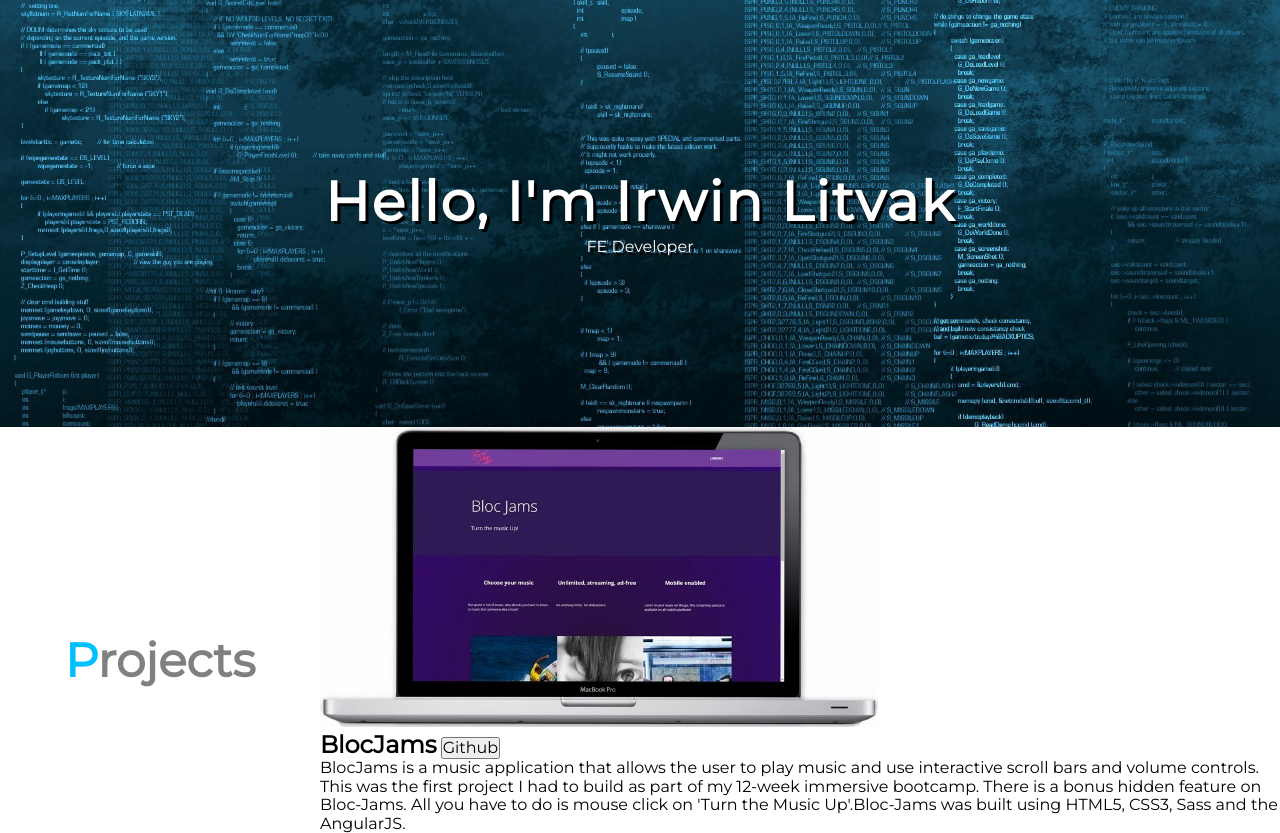
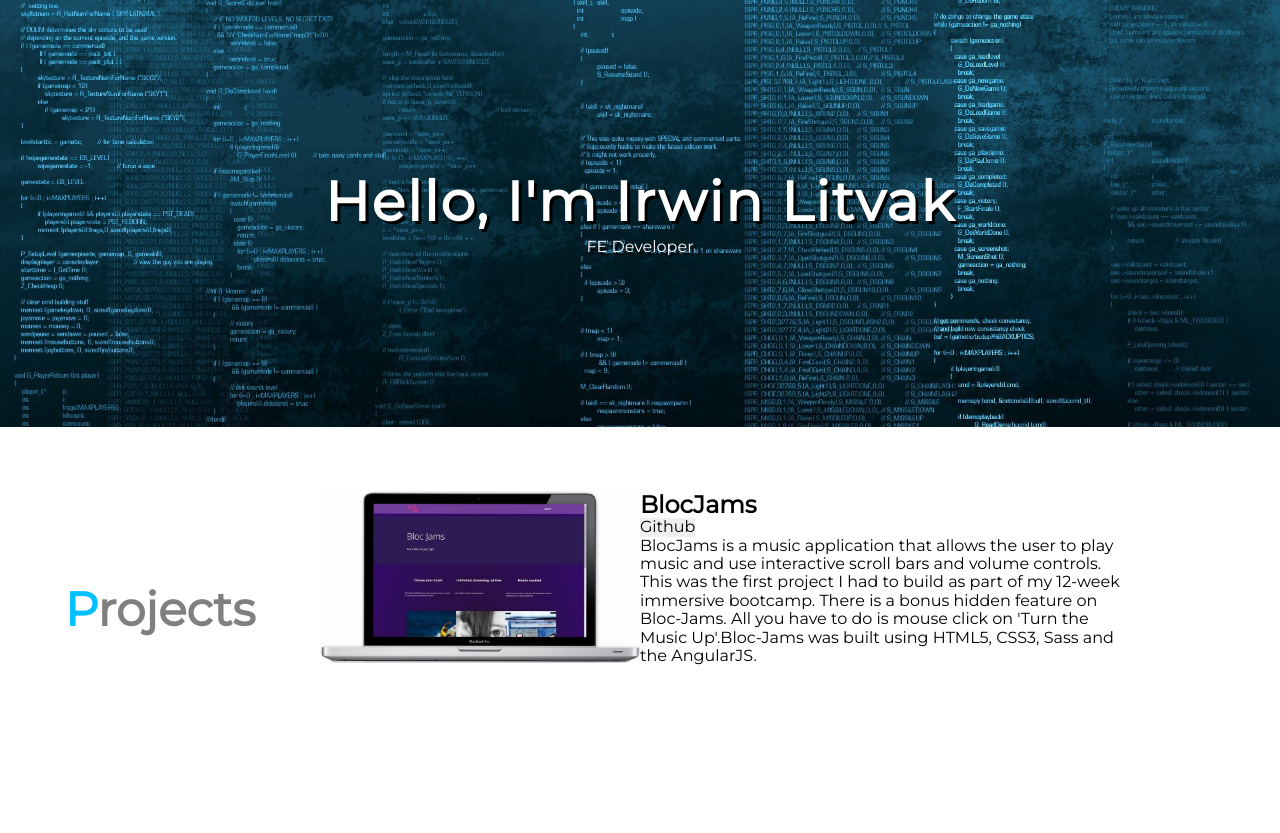
Before and after one commit to ilitvak/ilitvak.github.io, a PHP site: page / in a window 1280 px wide. After the commit the page ends 665 px from the top, so only its background shows below. Run offline with PHP 8.4, Linux system fonts and the light colour scheme; some libraries are stand-ins or nearby versions.

Commit message:
fixed css styling of project section

```diff
--- a/index.html
+++ b/index.html
@@ -23,12 +23,11 @@
         <section class="projects-section-container">
             <h1>Projects</h1>
 
-            <div class="project-container">
-                <div class="bloc-box-container">
-                    <a href="#" target="_blank">
-                        <img class="bloc" src="assets/bloc-jams.jpg" alt="bloc-image" >
-                    </a>
-                </div>
+            <div class="project-container clearfix">
+                <a href="#" target="_blank">
+                    <img class="bloc" src="assets/bloc-jams.jpg" alt="bloc-image" >
+                </a>
+
                 <div class="bloc-title">
                     <h2>BlocJams</h2>
                     <button class="github">Github</button>
--- a/stylesheets/style.css
+++ b/stylesheets/style.css
@@ -1,8 +1,11 @@
 @import url(http://fonts.googleapis.com/css?family=Montserrat);
 
 * {
-  margin: 0px;
-  padding: 0px; }
+    padding: 0;
+    border: 0;
+    margin: 0;
+    box-sizing: border-box;
+    }
 
 body, html {
   width: 100%;
@@ -48,7 +51,7 @@ body, html {
 
 .projects-section-container {
     position: relative;
-    padding-left: 25%;
+    padding: 5% 12.5% 5% 25%;
 }
 
 .projects-section-container h1::first-letter {
@@ -60,6 +63,8 @@ body, html {
     width: 25%;
     top: 50%;
     left: 0;
+    -webkit-transform: translateY(-50%);
+    -ms-transform: translateY(-50%);
     transform: translateY(-50%);
     font-size: 47px;
     text-align: center;
@@ -67,24 +72,32 @@ body, html {
 }
 
 
+.project-container a {
+    display: block;
+    width: 40%;
+    float: left;
+}
 
+.clearfix::after {
+    content: "";
+    clear: both;
+    display: block;
+}
 
-.project-container {
-}
 
 /* end of projects title container */
 
 
 /* section for projects */
 
-.bloc-box-container {
+
+
+.bloc {
+    width: 100%;
+    height: auto;
 }
 
-.bloc {
-    width: 558px;
-    height: 300px;
+.bloc-title {
+    width: 60%;
+    float: left;
 }
-
-.bloc-title h2 {
-    display: inline-block;
-}
```
